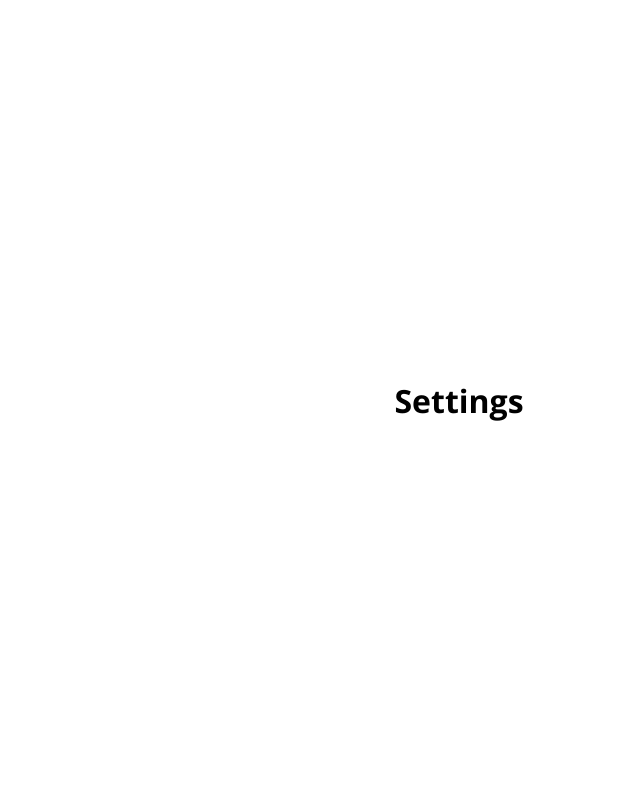
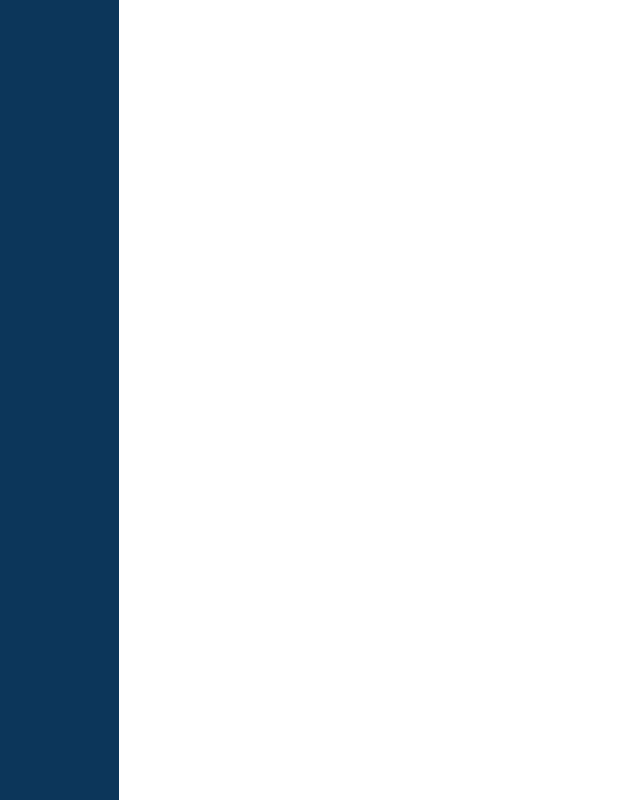
Before and after one commit to aman-kumar-rai/aspire_app, a React (Vite) app: page /cards in a window 1280 px wide. Shown: the whole page, without its empty margins (181-821 px from the left). Built offline with nearby package versions, Linux system fonts and the light colour scheme.

Commit message:
Add layout components

```diff
--- a/src/components/App/App.tsx
+++ b/src/components/App/App.tsx
@@ -1,8 +1,12 @@
-import Settings from "@components/pages/Settings/Settings";
+import Sidebar from "@components/layout/Sidebar/Sidebar";
+import Main from "@components/layout/Main/Main";
 
 const App = () => {
     return (
-        <Settings />
+        <>
+            <Sidebar />
+            <Main />
+        </>
     )
 }
 
--- /dev/null
+++ b/src/components/layout/Main/Main.tsx
@@ -0,0 +1,11 @@
+import styles from "./style.module.css";
+
+const Main = () => {
+    return (
+        <main className={styles.container}>
+
+        </main>
+    )
+}
+
+export default Main;
--- /dev/null
+++ b/src/components/layout/Main/style.module.css
@@ -0,0 +1,5 @@
+.container {
+    height: 100%;
+    flex-grow: 1;
+    background-color: var(--neutral-white);
+}
--- /dev/null
+++ b/src/components/layout/Sidebar/Sidebar.tsx
@@ -0,0 +1,11 @@
+import styles from "./style.module.css";
+
+const Sidebar = () => {
+    return (
+        <aside className={styles.container}>
+
+        </aside>
+    )
+}
+
+export default Sidebar;
--- /dev/null
+++ b/src/components/layout/Sidebar/style.module.css
@@ -0,0 +1,5 @@
+.container {
+    height: 100%;
+    background-color: var(--primary);
+    width: 300px;
+}
--- a/src/styles/index.css
+++ b/src/styles/index.css
@@ -15,6 +15,7 @@ html, body, #root {
 }
 
 #root {
-  padding: 1rem;
+  display: flex;
+  flex-flow: row nowrap;
   font-family: "Open Sans", sans-serif;
 }
```
